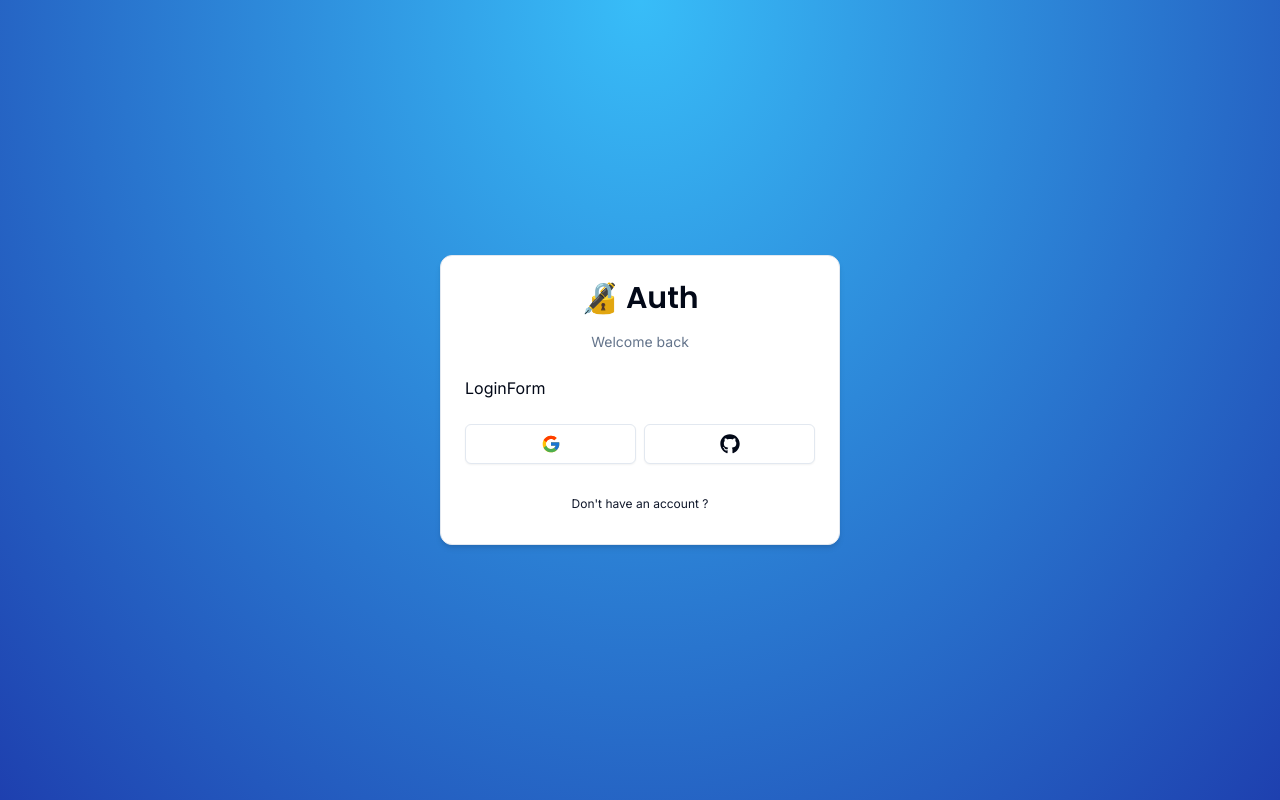
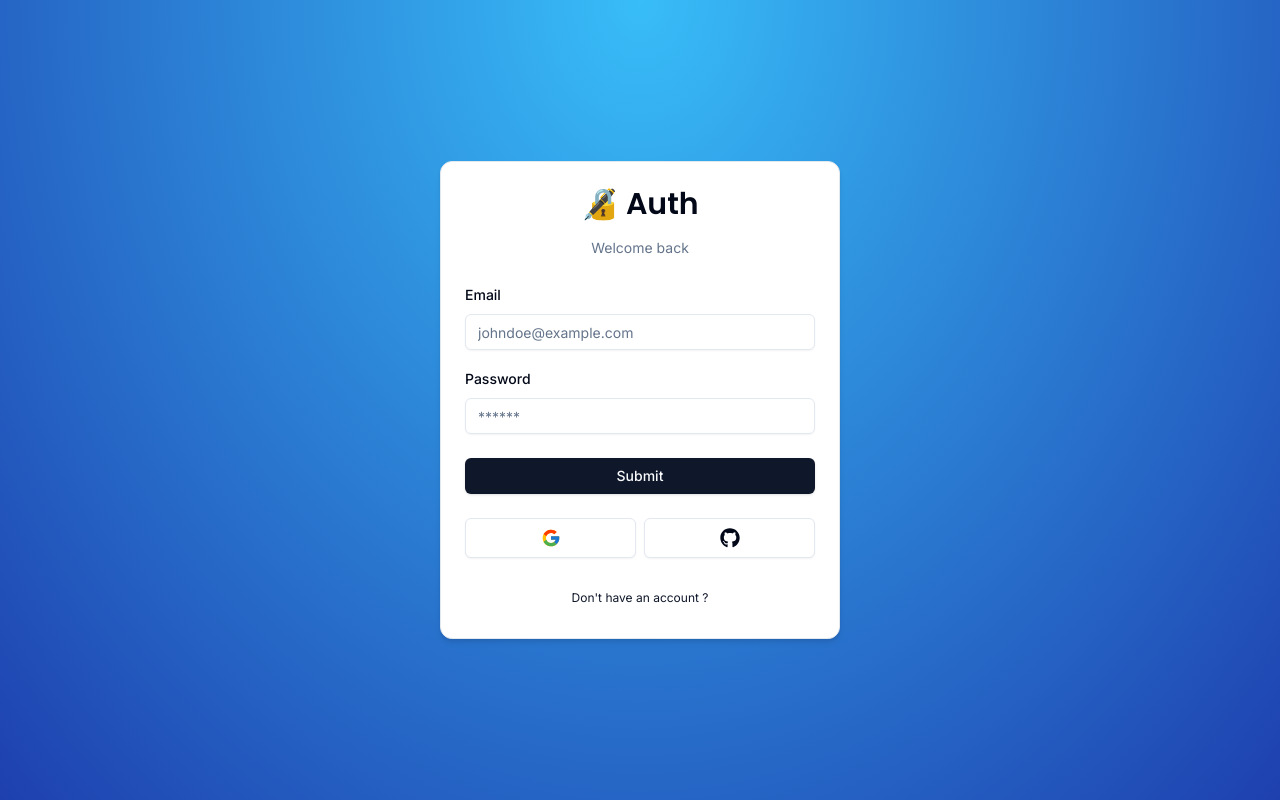
Before and after one commit to chiragyadav2003/NextAuth-V5, a Next.js app: page /auth/login in a window 1280 px wide. Built offline with nearby package versions, Linux system fonts and the light colour scheme.

Commit message:
feat:login form added

```diff
--- a/components/auth/login-form.tsx
+++ b/components/auth/login-form.tsx
@@ -1,6 +1,40 @@
-import { CardWrapper } from "./card-wrapper"
+"use client";
+
+import { zodResolver } from "@hookform/resolvers/zod";
+import { useForm } from "react-hook-form";
+import { z } from "zod";
+
+import { Button } from "@/components/ui/button"
+import {
+  Form,
+  FormControl,
+  FormDescription,
+  FormField,
+  FormItem,
+  FormLabel,
+  FormMessage,
+} from "@/components/ui/form"
+import { Input } from "@/components/ui/input"
+
+import { LoginSchema } from "@/schemas";
+import { CardWrapper } from "@/components/auth/card-wrapper"
+import { FormError } from "@/components/form-error";
+import { FormSuccess } from "../form-success";
+
 
 export const LoginForm = () => {
+  const form = useForm<z.infer<typeof LoginSchema>>({
+    resolver: zodResolver(LoginSchema),
+    defaultValues: {
+      email: "",
+      password: ""
+    }
+  })
+
+  const onSubmit = (values: z.infer<typeof LoginSchema>) => {
+    console.log(values)
+  }
+
   return (
     <CardWrapper
       headerLabel="Welcome back"
@@ -8,7 +42,56 @@
       backButtonHref="/auth/register"
       showSocial={true}
     >
-      LoginForm
-    </CardWrapper>
+      <Form {...form}>
+        <form onSubmit={form.handleSubmit(onSubmit)} className="space-y-6">
+          <div className="space-y-4">
+            <FormField
+              control={form.control}
+              name="email"
+              render={({ field }) => (
+                <FormItem>
+                  <FormLabel>Email</FormLabel>
+                  <FormControl>
+                    <Input
+                      placeholder="johndoe@example.com"
+                      {...field}
+                      type="email"
+                    />
+                  </FormControl>
+                  <FormMessage />
+                </FormItem>
+              )}
+            />
+            <FormField
+              control={form.control}
+              name="password"
+              render={({ field }) => (
+                <FormItem>
+                  <FormLabel>Password</FormLabel>
+                  <FormControl>
+                    <Input
+                      placeholder="******"
+                      type="password"
+                      {...field} />
+                  </FormControl>
+                  <FormMessage />
+                </FormItem>
+              )}
+            />
+          </div>
+          <FormError
+            message=""
+          />
+          <FormSuccess
+            message=""
+          />
+          <Button
+            className="w-full"
+            type="submit">
+            Submit
+          </Button>
+        </form>
+      </Form>
+    </CardWrapper >
   )
 }
--- /dev/null
+++ b/components/ui/form.tsx
@@ -0,0 +1,178 @@
+"use client"
+
+import * as React from "react"
+import * as LabelPrimitive from "@radix-ui/react-label"
+import { Slot } from "@radix-ui/react-slot"
+import {
+  Controller,
+  ControllerProps,
+  FieldPath,
+  FieldValues,
+  FormProvider,
+  useFormContext,
+} from "react-hook-form"
+
+import { cn } from "@/lib/utils"
+import { Label } from "@/components/ui/label"
+
+const Form = FormProvider
+
+type FormFieldContextValue<
+  TFieldValues extends FieldValues = FieldValues,
+  TName extends FieldPath<TFieldValues> = FieldPath<TFieldValues>
+> = {
+  name: TName
+}
+
+const FormFieldContext = React.createContext<FormFieldContextValue>(
+  {} as FormFieldContextValue
+)
+
+const FormField = <
+  TFieldValues extends FieldValues = FieldValues,
+  TName extends FieldPath<TFieldValues> = FieldPath<TFieldValues>
+>({
+  ...props
+}: ControllerProps<TFieldValues, TName>) => {
+  return (
+    <FormFieldContext.Provider value={{ name: props.name }}>
+      <Controller {...props} />
+    </FormFieldContext.Provider>
+  )
+}
+
+const useFormField = () => {
+  const fieldContext = React.useContext(FormFieldContext)
+  const itemContext = React.useContext(FormItemContext)
+  const { getFieldState, formState } = useFormContext()
+
+  const fieldState = getFieldState(fieldContext.name, formState)
+
+  if (!fieldContext) {
+    throw new Error("useFormField should be used within <FormField>")
+  }
+
+  const { id } = itemContext
+
+  return {
+    id,
+    name: fieldContext.name,
+    formItemId: `${id}-form-item`,
+    formDescriptionId: `${id}-form-item-description`,
+    formMessageId: `${id}-form-item-message`,
+    ...fieldState,
+  }
+}
+
+type FormItemContextValue = {
+  id: string
+}
+
+const FormItemContext = React.createContext<FormItemContextValue>(
+  {} as FormItemContextValue
+)
+
+const FormItem = React.forwardRef<
+  HTMLDivElement,
+  React.HTMLAttributes<HTMLDivElement>
+>(({ className, ...props }, ref) => {
+  const id = React.useId()
+
+  return (
+    <FormItemContext.Provider value={{ id }}>
+      <div ref={ref} className={cn("space-y-2", className)} {...props} />
+    </FormItemContext.Provider>
+  )
+})
+FormItem.displayName = "FormItem"
+
+const FormLabel = React.forwardRef<
+  React.ElementRef<typeof LabelPrimitive.Root>,
+  React.ComponentPropsWithoutRef<typeof LabelPrimitive.Root>
+>(({ className, ...props }, ref) => {
+  const { error, formItemId } = useFormField()
+
+  return (
+    <Label
+      ref={ref}
+      className={cn(error && "text-destructive", className)}
+      htmlFor={formItemId}
+      {...props}
+    />
+  )
+})
+FormLabel.displayName = "FormLabel"
+
+const FormControl = React.forwardRef<
+  React.ElementRef<typeof Slot>,
+  React.ComponentPropsWithoutRef<typeof Slot>
+>(({ ...props }, ref) => {
+  const { error, formItemId, formDescriptionId, formMessageId } = useFormField()
+
+  return (
+    <Slot
+      ref={ref}
+      id={formItemId}
+      aria-describedby={
+        !error
+          ? `${formDescriptionId}`
+          : `${formDescriptionId} ${formMessageId}`
+      }
+      aria-invalid={!!error}
+      {...props}
+    />
+  )
+})
+FormControl.displayName = "FormControl"
+
+const FormDescription = React.forwardRef<
+  HTMLParagraphElement,
+  React.HTMLAttributes<HTMLParagraphElement>
+>(({ className, ...props }, ref) => {
+  const { formDescriptionId } = useFormField()
+
+  return (
+    <p
+      ref={ref}
+      id={formDescriptionId}
+      className={cn("text-[0.8rem] text-muted-foreground", className)}
+      {...props}
+    />
+  )
+})
+FormDescription.displayName = "FormDescription"
+
+const FormMessage = React.forwardRef<
+  HTMLParagraphElement,
+  React.HTMLAttributes<HTMLParagraphElement>
+>(({ className, children, ...props }, ref) => {
+  const { error, formMessageId } = useFormField()
+  const body = error ? String(error?.message) : children
+
+  if (!body) {
+    return null
+  }
+
+  return (
+    <p
+      ref={ref}
+      id={formMessageId}
+      className={cn("text-[0.8rem] font-medium text-destructive", className)}
+      {...props}
+    >
+      {body}
+    </p>
+  )
+})
+FormMessage.displayName = "FormMessage"
+
+export {
+  useFormField,
+  Form,
+  FormItem,
+  FormLabel,
+  FormControl,
+  FormDescription,
+  FormMessage,
+  FormField,
+}
--- /dev/null
+++ b/components/ui/input.tsx
@@ -0,0 +1,25 @@
+import * as React from "react"
+
+import { cn } from "@/lib/utils"
+
+export interface InputProps
+  extends React.InputHTMLAttributes<HTMLInputElement> {}
+
+const Input = React.forwardRef<HTMLInputElement, InputProps>(
+  ({ className, type, ...props }, ref) => {
+    return (
+      <input
+        type={type}
+        className={cn(
+          "flex h-9 w-full rounded-md border border-input bg-transparent px-3 py-1 text-sm shadow-sm transition-colors file:border-0 file:bg-transparent file:text-sm file:font-medium placeholder:text-muted-foreground focus-visible:outline-none focus-visible:ring-1 focus-visible:ring-ring disabled:cursor-not-allowed disabled:opacity-50",
+          className
+        )}
+        ref={ref}
+        {...props}
+      />
+    )
+  }
+)
+Input.displayName = "Input"
+
+export { Input }
--- /dev/null
+++ b/components/ui/label.tsx
@@ -0,0 +1,26 @@
+"use client"
+
+import * as React from "react"
+import * as LabelPrimitive from "@radix-ui/react-label"
+import { cva, type VariantProps } from "class-variance-authority"
+
+import { cn } from "@/lib/utils"
+
+const labelVariants = cva(
+  "text-sm font-medium leading-none peer-disabled:cursor-not-allowed peer-disabled:opacity-70"
+)
+
+const Label = React.forwardRef<
+  React.ElementRef<typeof LabelPrimitive.Root>,
+  React.ComponentPropsWithoutRef<typeof LabelPrimitive.Root> &
+    VariantProps<typeof labelVariants>
+>(({ className, ...props }, ref) => (
+  <LabelPrimitive.Root
+    ref={ref}
+    className={cn(labelVariants(), className)}
+    {...props}
+  />
+))
+Label.displayName = LabelPrimitive.Root.displayName
+
+export { Label }
--- a/package.json
+++ b/package.json
@@ -9,16 +9,20 @@
     "lint": "next lint"
   },
   "dependencies": {
+    "@hookform/resolvers": "^3.9.0",
     "@radix-ui/react-icons": "^1.3.0",
+    "@radix-ui/react-label": "^2.1.0",
     "@radix-ui/react-slot": "^1.1.0",
     "class-variance-authority": "^0.7.0",
     "clsx": "^2.1.1",
     "next": "14.2.5",
     "react": "^18",
     "react-dom": "^18",
+    "react-hook-form": "^7.52.1",
     "react-icons": "^5.2.1",
     "tailwind-merge": "^2.4.0",
-    "tailwindcss-animate": "^1.0.7"
+    "tailwindcss-animate": "^1.0.7",
+    "zod": "^3.23.8"
   },
   "devDependencies": {
     "@types/node": "^20",
```
Also changed, not shown: 1 other file (tests, documents, lock files or other folders).
